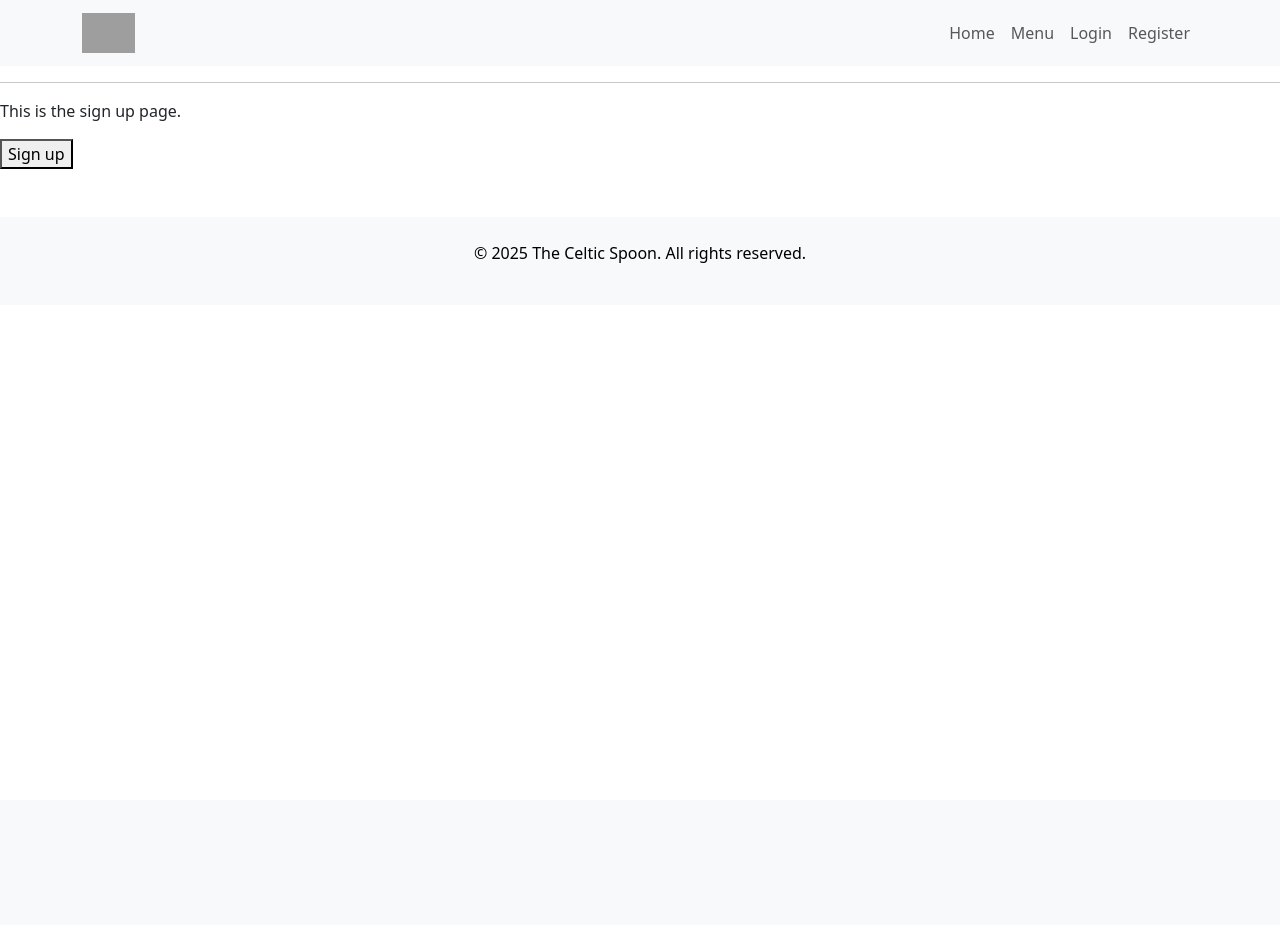
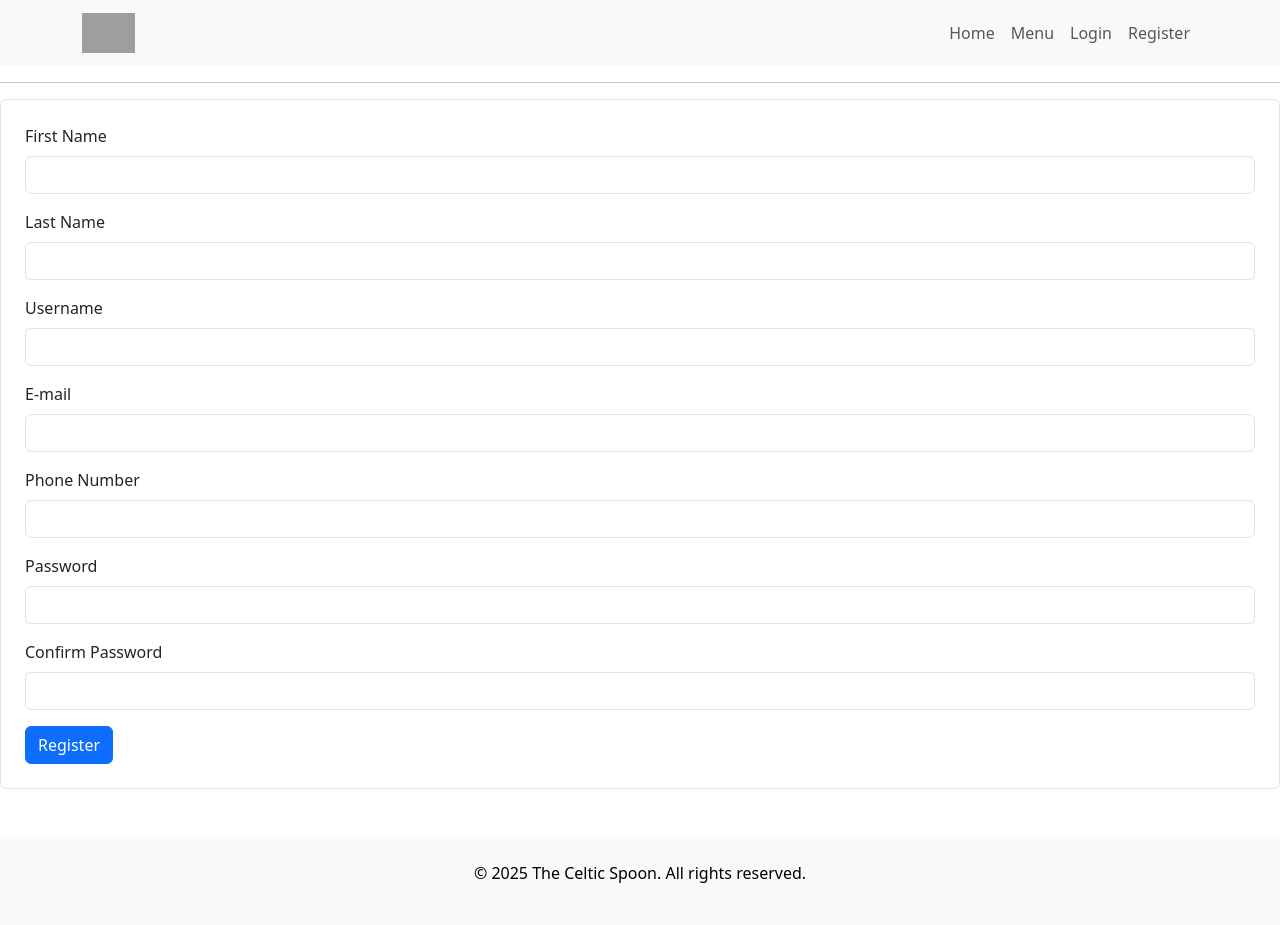
Before and after one commit to PDennise/the_celtic_spoon, a Django app: page /accounts/register/ in a window 1280 px wide. Before the commit the page ends 263 px from the top, so only its background shows below. Run offline with Django 5.2, Linux system fonts and the light colour scheme; grey boxes are pictures that could not be loaded.

Commit message:
Add user registration form to register page

```diff
--- a/apps/accounts/templates/accounts/register.html
+++ b/apps/accounts/templates/accounts/register.html
@@ -1,6 +1,44 @@
 {% extends 'base.html' %}
 
 {% block content %}
-<p>This is the sign up page.</p>
-<button> Sign up</button>
+<form method="post" class="p-4 border rounded">
+    {% csrf_token %}
+    <div class="mb-3">
+        <label for="first_name" class="form-label">First Name</label>
+        <input type="text" name="first_name" class="form-control" id="first_name" required>
+    </div>
+
+    <div class="mb-3">
+        <label for="last_name" class="form-label">Last Name</label>
+        <input type="text" name="last_name" class="form-control" id="last_name" required>
+    </div>
+
+    <div class="mb-3">
+        <label for="username" class="form-label">Username</label>
+        <input type="text" name="username" class="form-control" id="username" required>
+    </div>
+
+    <div class="mb-3">
+        <label for="e-mail" class="form-label">E-mail</label>
+        <input type="text" name="e-mail" class="form-control" id="e-mail" required>
+    </div>
+
+     <div class="mb-3">
+        <label for="phone_number" class="form-label">Phone Number</label>
+        <input type="text" name="phone" class="form-control" id="p_number">
+    </div>
+
+    <div class="mb-3">
+        <label for="password1" class="form-label">Password</label>
+        <input type="password" name="password1" class="form-control" id="password1" required>
+    </div>
+
+    <div class="mb-3">
+        <label for="password2" class="form-label">Confirm Password</label>
+        <input type="password" name="password2" class="form-control" id="password2" required>
+    </div>
+
+    <button type="submit" class="btn btn-primary">Register</button>
+</form>
+
 {% endblock %}
```
